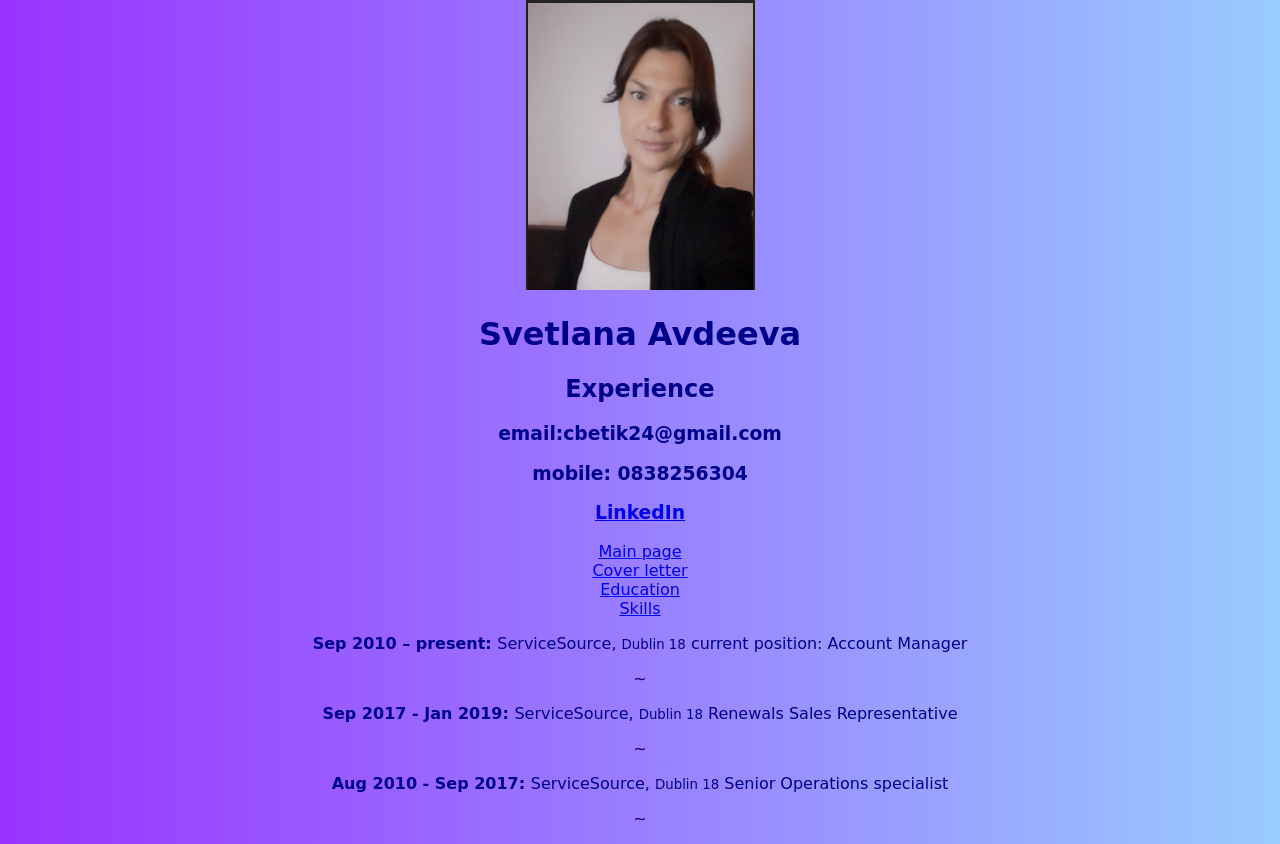
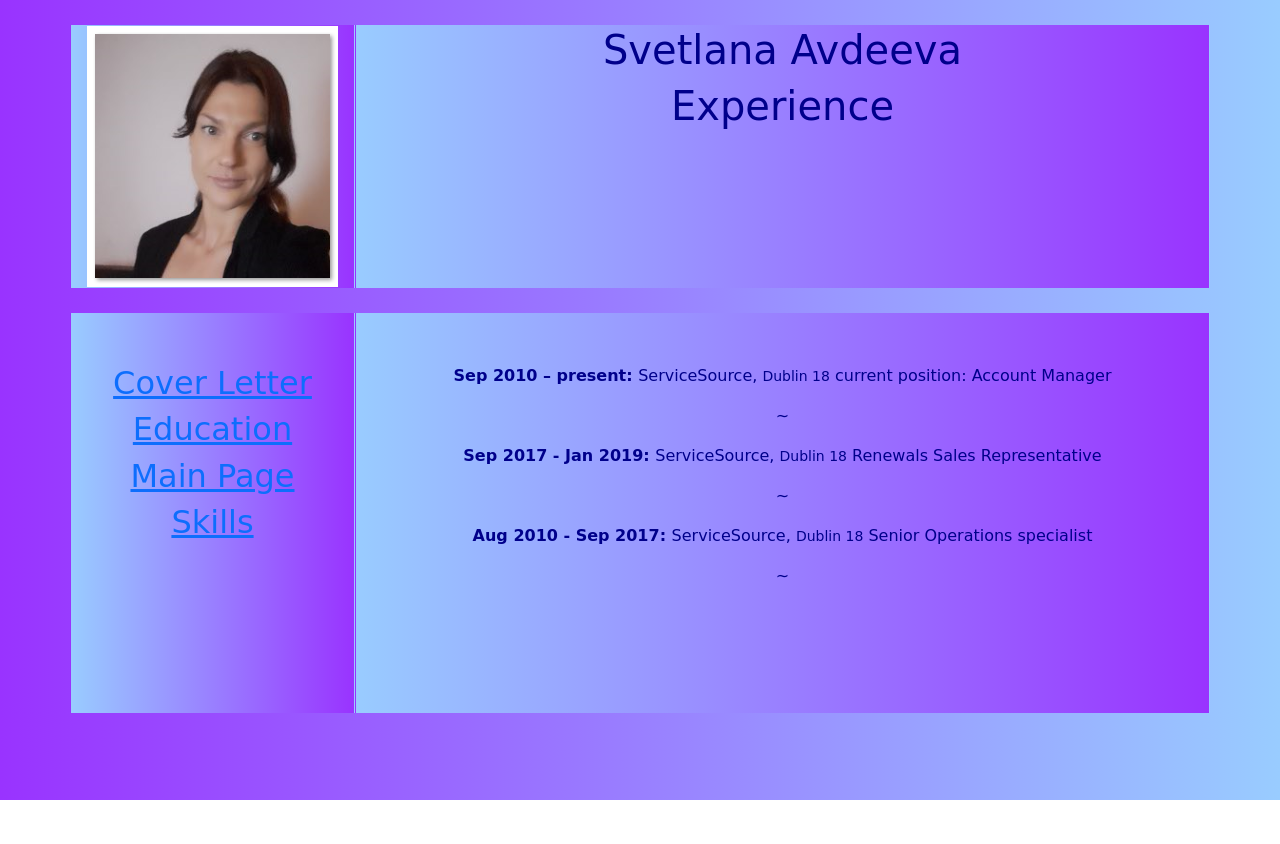
Before and after one commit to SvetlanaAvdeeva/SvetlanaAvdeeva.github.io, a plain HTML site: page Experience/index.html in a window 1280 px wide. After the commit the page ends 800 px from the top, so only its background shows below. Drawn offline with nearby package versions, Linux system fonts and the light colour scheme.

Commit message:
Update index.html

```diff
--- a/Experience/index.html
+++ b/Experience/index.html
@@ -2,26 +2,29 @@
 <html>
 	<head>
 		<title>Experience</title>
+		<link href="https://cdn.jsdelivr.net/npm/bootstrap@5.1.3/dist/css/bootstrap.min.css" rel="stylesheet" integrity="sha384-1BmE4kWBq78iYhFldvKuhfTAU6auU8tT94WrHftjDbrCEXSU1oBoqyl2QvZ6jIW3" crossorigin="anonymous">
+		<script src="https://cdn.jsdelivr.net/npm/bootstrap@5.1.3/dist/js/bootstrap.bundle.min.js" integrity="sha384-ka7Sk0Gln4gmtz2MlQnikT1wXgYsOg+OMhuP+IlRH9sENBO0LRn5q+8nbTov4+1p" crossorigin="anonymous"></script>
 		<link rel="stylesheet" href="../style/style.css"/>
 	</head>
 	<body>
-		<div id="top">
-			<div id="photo"><img src="../images/pic2.jpg" alt="photo"></div>
-			<div id="name"><h1>Svetlana Avdeeva</h1>
-				<h2>Experience</h2></div>
-			<div id="contacts"><h3>email:cbetik24@gmail.com
-				<p>mobile: 0838256304</p>
-				<p><a href="https://www.linkedin.com/in/lana-a-68714327/" target="_blank">LinkedIn</a></p></h3></div>
+		<div class="container">
+			<div class="row">
+				<div class="col-sm-3 col-lg-3 show">
+					<img src="../images/pic.jpg" alt="photo">
 				</div>
-		<div id="main">
-			<div id="side">
-				<div id="links"><a href="../index.html">Main page</a></div>
-				<div id="links"><a href="../Cover letter/index.html">Cover letter</a></div>
-				<div id="links"><a href="../Education/index.html">Education</a></div>
-				<div id="links"><a href="../Skills/index.html">Skills</a></div>
+				<div class="col-sm-9 col-lg-9 show">
+					<h1>Svetlana Avdeeva</h1>
+					<h1>Experience</h1>
 				</div>
-			<div id="main1">
-				<div id="text">
+			</div>
+			<div class="row">
+				<div class="col-sm-3 col-lg-3 show sidebar">
+					<h2 id="links"><a href="../Cover Letter/index.html">Cover Letter</a></h2>
+					<h2 id="links"><a href="../Education/index.html">Education</a></h2>
+					<h2 id="links"><a href="../index.html">Main Page</a></h2>
+					<h2 id="links"><a href="../Skills/index.html">Skills</a></h2>
+				</div>
+				<div class="col-sm-9 col-lg-9 show sidebar">
 					<b><p>Sep 2010 – present: </b>ServiceSource, <small>Dublin 18</small> current position: Account Manager</p>
 					<p>~</p>
 					<b><p>Sep 2017 - Jan 2019: </b>ServiceSource, <small>Dublin 18</small> Renewals Sales Representative</p>
```
Lines whose indentation alone changed are shown as unchanged.
